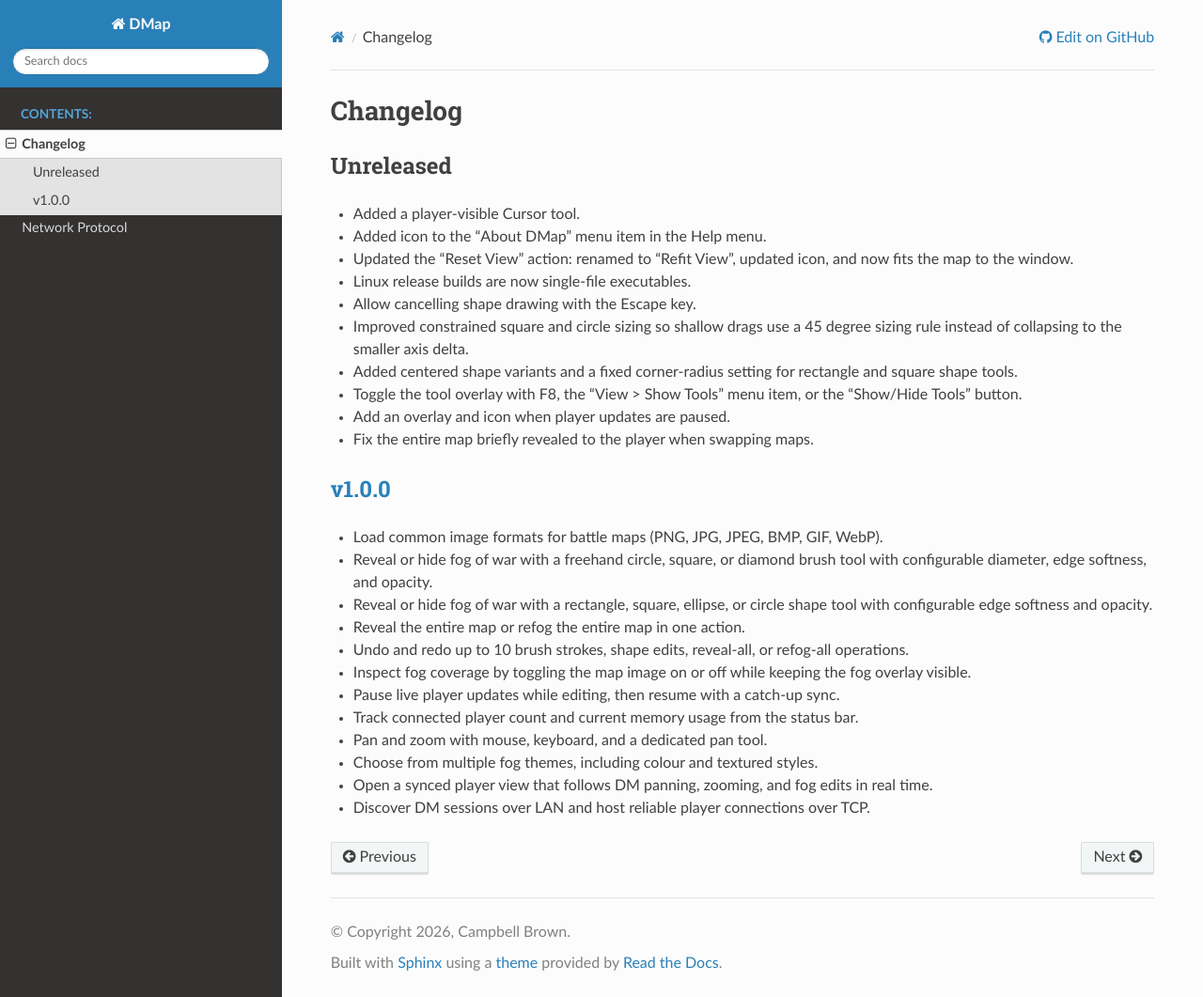
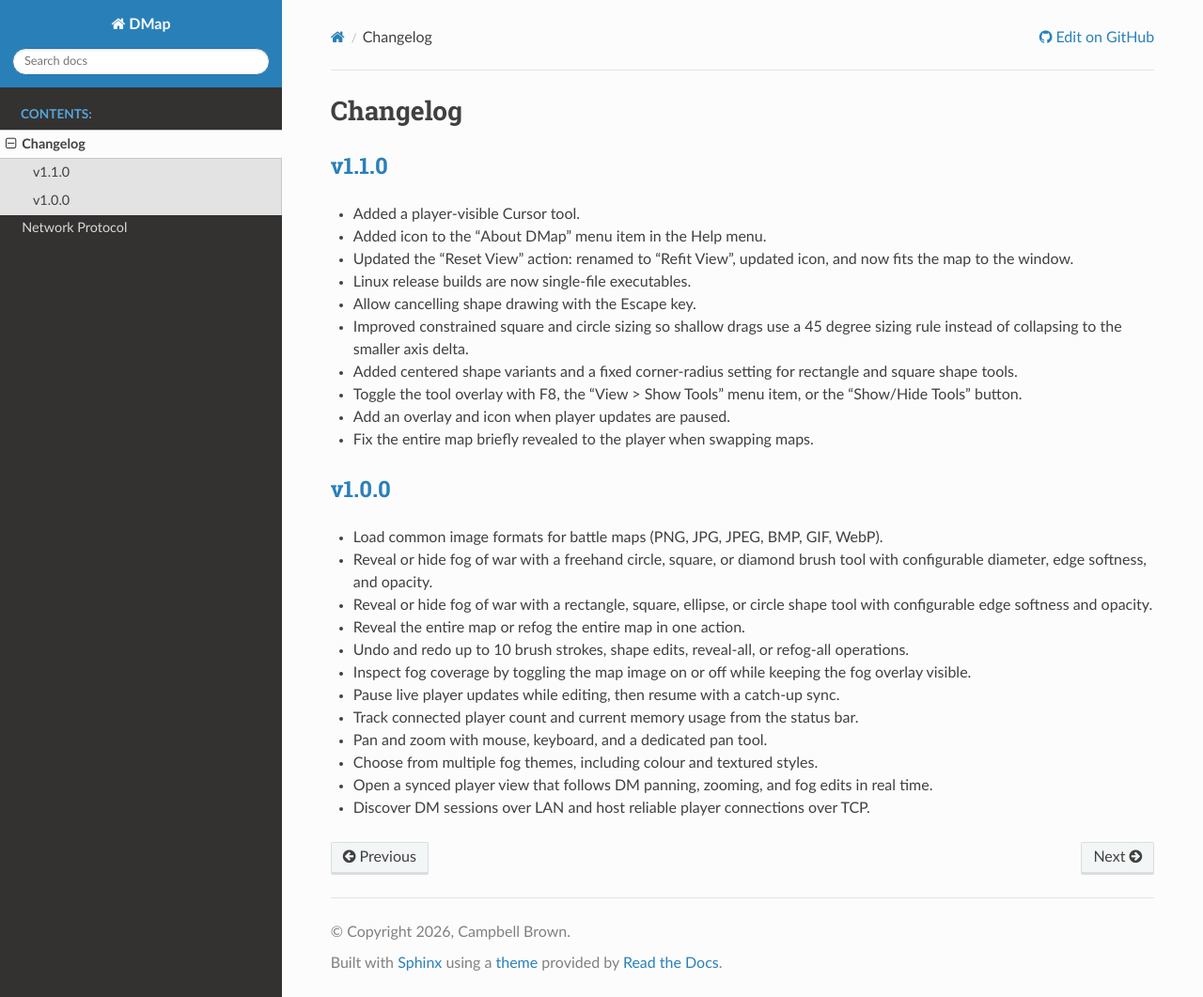
Before and after one commit to campbellmbrown/dmap-net, a Sphinx documentation site: the page built from docs/source/changelog.rst, in a window 1280 px wide and 1061 px high. Shown: the whole window at 94% size. Built offline with Sphinx 7.4.7 and the Read the Docs theme 3.1.0, drawn with Linux system fonts in a browser that asks for light colours.

Commit message:
Update changelog

```diff
--- a/docs/source/changelog.rst
+++ b/docs/source/changelog.rst
@@ -1,10 +1,8 @@
 Changelog
 =========
 
-Unreleased
-----------
-
-.. No unreleased changes.
+:release-link:`v1.1.0`
+----------------------
 
 * Added a player-visible Cursor tool.
 * Added icon to the "About DMap" menu item in the Help menu.
```
